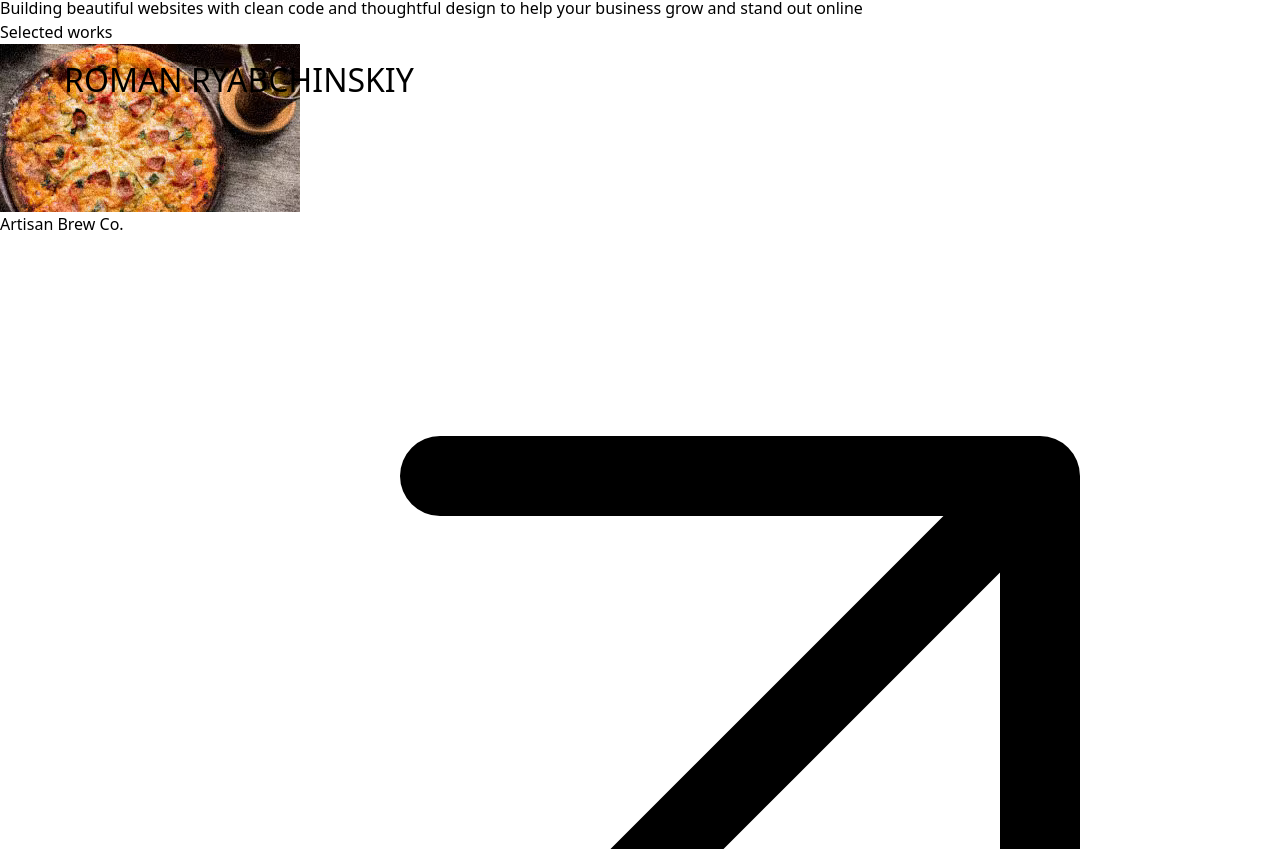
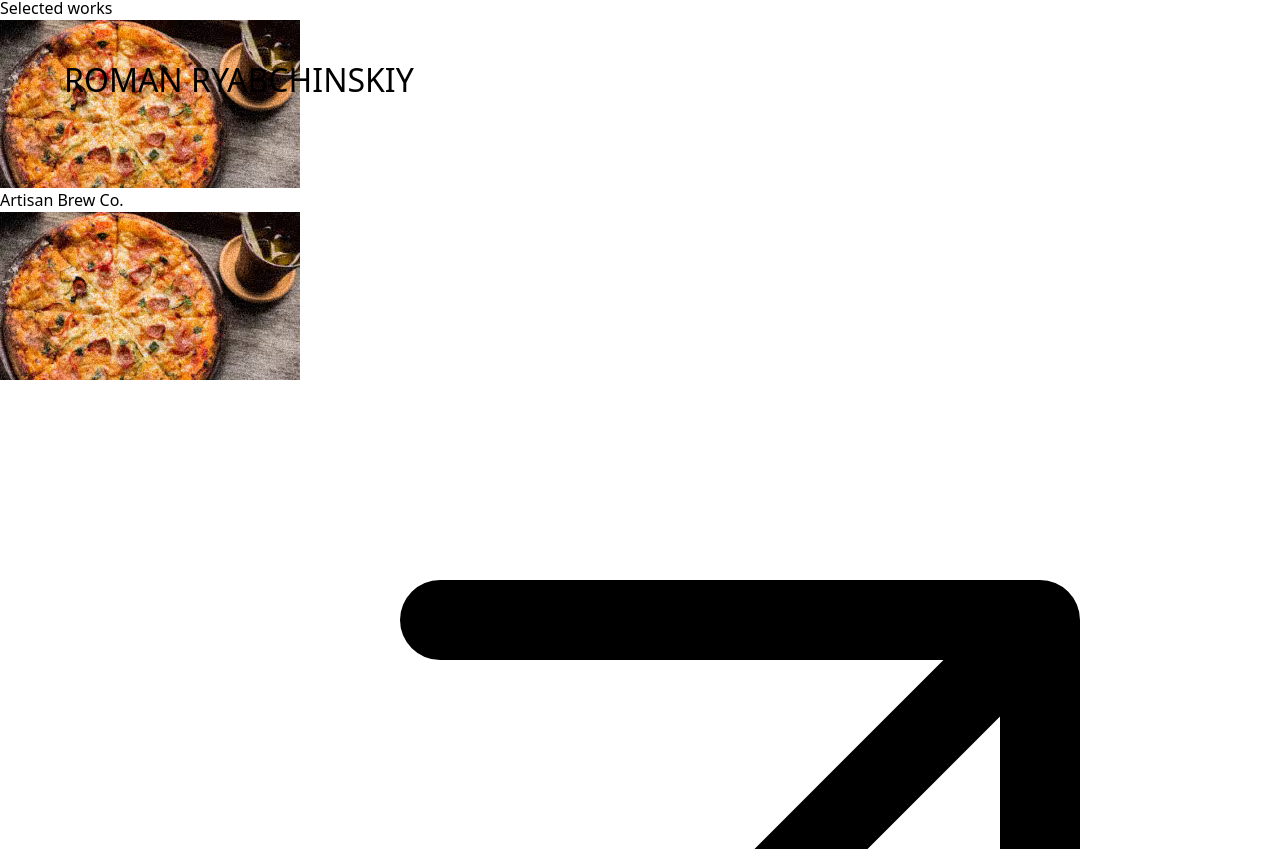
Before and after one commit to RomanOdessa75/portfolio, a Next.js app: page / in a window 1280 px wide. Shown: the part 491-1340 px from the top of the page. Built offline with nearby package versions, Linux system fonts and the light colour scheme.

Commit message:
feat/add-works-anitation

```diff
--- a/src/app/page.tsx
+++ b/src/app/page.tsx
@@ -8,8 +8,8 @@
     <>
       <Header />
       <Hero />
+      <Projects />
       <Intro />
-      <Projects />
     </>
     // <h1 className="text-9xl">
     //   Crafting digital experiences through code and creative design
--- a/src/sections/Hero.tsx
+++ b/src/sections/Hero.tsx
@@ -40,7 +40,7 @@
     ["#000", "#000", "#b692a1"]
   );
 
-  const nameX = useTransform(scrollYProgress, [0, 1], ["0%", "55%"]);
+  const nameX = useTransform(scrollYProgress, [0, 1], ["2%", "55%"]);
   const nameY = useTransform(scrollYProgress, [0, 1], ["400%", "-250%"]);
   const nameScale = useTransform(scrollYProgress, [0, 1], [1, 2]);
 
--- a/src/sections/Projects.tsx
+++ b/src/sections/Projects.tsx
@@ -33,7 +33,7 @@
 
 const Projects: FC = () => {
   return (
-    <section className="py-24 md:py-32 lg:py-40">
+    <section className="py-24 md:py-32 lg:py-40" id="projects">
       <div className="container">
         <h2 className="text-4xl md:text-7xl lg:text-8xl">Selected works</h2>
         <div className="mt-10 md:mt-16 lg:mt-20">
@@ -41,9 +41,10 @@
             <a
               href="#"
               key={name}
-              className="border-t last:border-b border-stone-400 border-dotted py-6 md:py-8 lg:py-10 flex flex-col"
+              className="border-t last:border-b border-stone-400 border-dotted py-6 md:py-8 lg:py-10 flex flex-col relative group/project"
             >
-              <div className="">
+              <div className="absolute bottom-0 left-0 w-full h-0 group-hover/project:h-full transition-all duration-700 bg-stone-300"></div>
+              <div className="relative">
                 <div className="aspect-video md:hidden">
                   <Image
                     src={image}
@@ -51,8 +52,36 @@
                     className="size-full object-cover"
                   />
                 </div>
-                <div className="mt-8 md:mt-0 flex justify-between items-center">
+                <div className="mt-8 md:mt-0 flex justify-between items-center md:grid md:[grid-template-columns:1fr_300px_max-content] md:gap-8">
+                  <div className="lg:group-hover/project:pl-8 transition-all duration-700">
                     <h3 className="text-2xl md:text-3xl lg:text-4xl">{name}</h3>
+                  </div>
+                  <div className="relative">
+                    <div className="absolute aspect-video w-full top-1/2 -translate-y-1/2 opacity-0 scale-90 group-hover/project:opacity-100 group-hover/project:scale-100 lg:group-hover/project:scale-110 transition-all duration-500 z-10">
+                      <Image
+                        src={image}
+                        alt={`${name} image`}
+                        className="size-full object-cover"
+                      />
+                    </div>
+                  </div>
+                  <div className="lg:group-hover/project:pr-8 transition-all duration-700">
+                    <div className="size-6 overflow-hidden">
+                      <div className="h-6 w-12 flex group-hover/project:-translate-x-1/2 transition-transform duration-300">
+                        <svg
+                          xmlns="http://www.w3.org/2000/svg"
+                          fill="none"
+                          viewBox="0 0 24 24"
+                          strokeWidth="1.5"
+                          stroke="currentColor"
+                          className="size-6"
+                        >
+                          <path
+                            strokeLinecap="round"
+                            strokeLinejoin="round"
+                            d="m4.5 19.5 15-15m0 0H8.25m11.25 0v11.25"
+                          />
+                        </svg>
                         <svg
                           xmlns="http://www.w3.org/2000/svg"
                           fill="none"
@@ -69,6 +98,9 @@
                         </svg>
                       </div>
                     </div>
+                  </div>
+                </div>
+              </div>
             </a>
           ))}
         </div>
```
Lines whose indentation alone changed are shown as unchanged.
